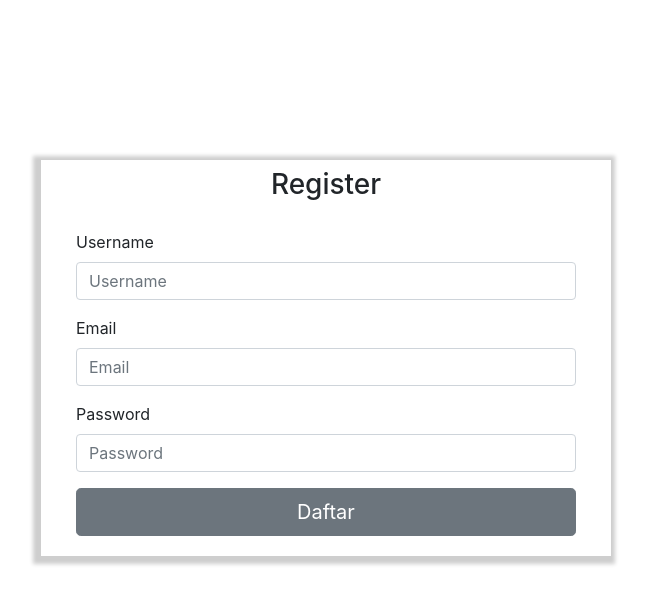
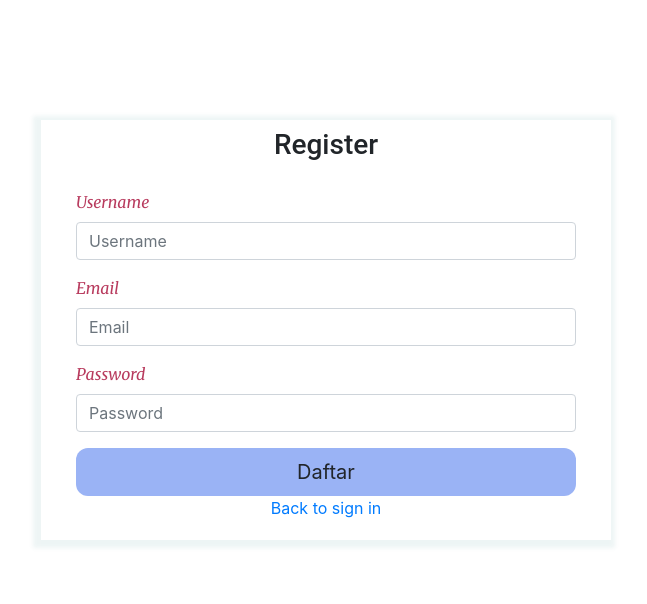
Before and after one commit to feryramadhan02/acl, a React (Create React App) app: page /Daftar in a window 1280 px wide. Shown: the top 604 px of the page, without its empty margins (314-961 px from the left). Built offline with nearby package versions, Linux system fonts and the light colour scheme; the HTML template or start-up script is replaced by a standard one.

Commit message:
route regis

```diff
--- a/src/Components/Daftar.js
+++ b/src/Components/Daftar.js
@@ -1,4 +1,5 @@
 import React, { useState } from 'react';
+import { Link } from 'react-router-dom';
 
 const Daftar = () => {
     const[username,setUsername] = useState('');
@@ -21,15 +22,15 @@ const Daftar = () => {
     }
 
     return (
-        <div style={{marginTop: "160px"}}>
+        <div style={{marginTop: "120px"}}>
             <div className="container">
             <div className="row justify-content-center" >
 
                     <div className="kotak col-md-6" >
                         <div >
-                            <h3 style={{marginTop: "8px"}} className="text-center">Register</h3>
-                            <div className="card-body ">
-                                <div className="form-group">
+                            <h3 style={{marginTop: "8px", fontFamily: "roboto"}} className="text-center">Register</h3>
+                            <div className="card-body tulisan">
+                                <div className="form-group ">
                                     <label>Username</label>
                                     <input type="text" placeholder="Username" className="form-control" value={username} onChange={changeUsername}/>
                                 </div>
@@ -41,7 +42,14 @@ const Daftar = () => {
                                     <label>Password</label>
                                     <input type="password" placeholder="Password" className="form-control" value={password} onChange={changePassword}/>
                                 </div>
-                                <button type="button" class="btn btn-secondary btn-lg btn-block">Daftar</button>
+                                <button type="button" class="btn  btn-lg btn-block daftar">Daftar</button>
+                                <div className="text-center">
+                                <Link to="/" >
+                                    Back to sign in
+                                </Link>
+                                    </div>
+
+
                             </div>
 
                         </div>
--- a/src/Components/LoginAdmin.js
+++ b/src/Components/LoginAdmin.js
@@ -1,5 +1,6 @@
 import React, { useState } from "react";
 import { Link } from 'react-router-dom';
+
 
 const LoginAdmin = () => {
     const [username,setUsername] = useState('');
@@ -25,9 +26,9 @@ const LoginAdmin = () => {
 
                     <div className="kotak col-md-6" >
                         <div >
-                            <h3 style={{marginTop: "8px"}} className="text-center">Login</h3>
-                            <div className="card-body ">
-                                <div className="form-group">
+                            <h3 style={{marginTop: "8px", fontFamily: "roboto"}} className="text-center">Login</h3>
+                            <div className="card-body tulisan">
+                                <div className="form-group ">
                                     <label>Username</label>
                                     <input type="text" placeholder="Username" className="form-control" value={username} onChange={onChangeUsername} />
                                 </div>
@@ -50,7 +51,8 @@ const LoginAdmin = () => {
                                     </div>
                                 </div>
 
-                                <button className="btn btn-primary">Login</button>
+                                <button className="btn  login">Login</button>
+
                             </div>
 
                         </div>
--- a/src/index.css
+++ b/src/index.css
@@ -1,3 +1,8 @@
+@import url('https://fonts.googleapis.com/css2?family=Merriweather:ital@1&display=swap');
+@import url('https://fonts.googleapis.com/css2?family=Merriweather:ital@1&display=swap');
+
+
+
 body {
   margin: 0;
   font-family: -apple-system, BlinkMacSystemFont, 'Segoe UI', 'Roboto', 'Oxygen',
@@ -13,7 +18,7 @@ code {
 }
 
 .kotak {
-  box-shadow: -2px 2px 4px 6px rgba(12, 12, 12, 0.199);
+  box-shadow: -2px 2px 4px 6px rgba(107, 173, 173, 0.116);
 }
 
 nav {
@@ -23,3 +28,29 @@ nav {
 nav span {
   color: aliceblue;
 }
+
+.login {
+  cursor: pointer;
+  display: block;
+  background-color: #9ab3f5;
+}
+
+.login:hover {
+  background-color: #6279b9;
+
+}
+
+.daftar {
+  background-color: #9ab3f5;
+  border-radius: 12px;
+}
+
+.daftar:hover {
+  background-color: #6279b9;
+
+}
+
+.tulisan label {
+  color: #b83b5e;
+  font-family: 'Merriweather', serif;
+}
```
